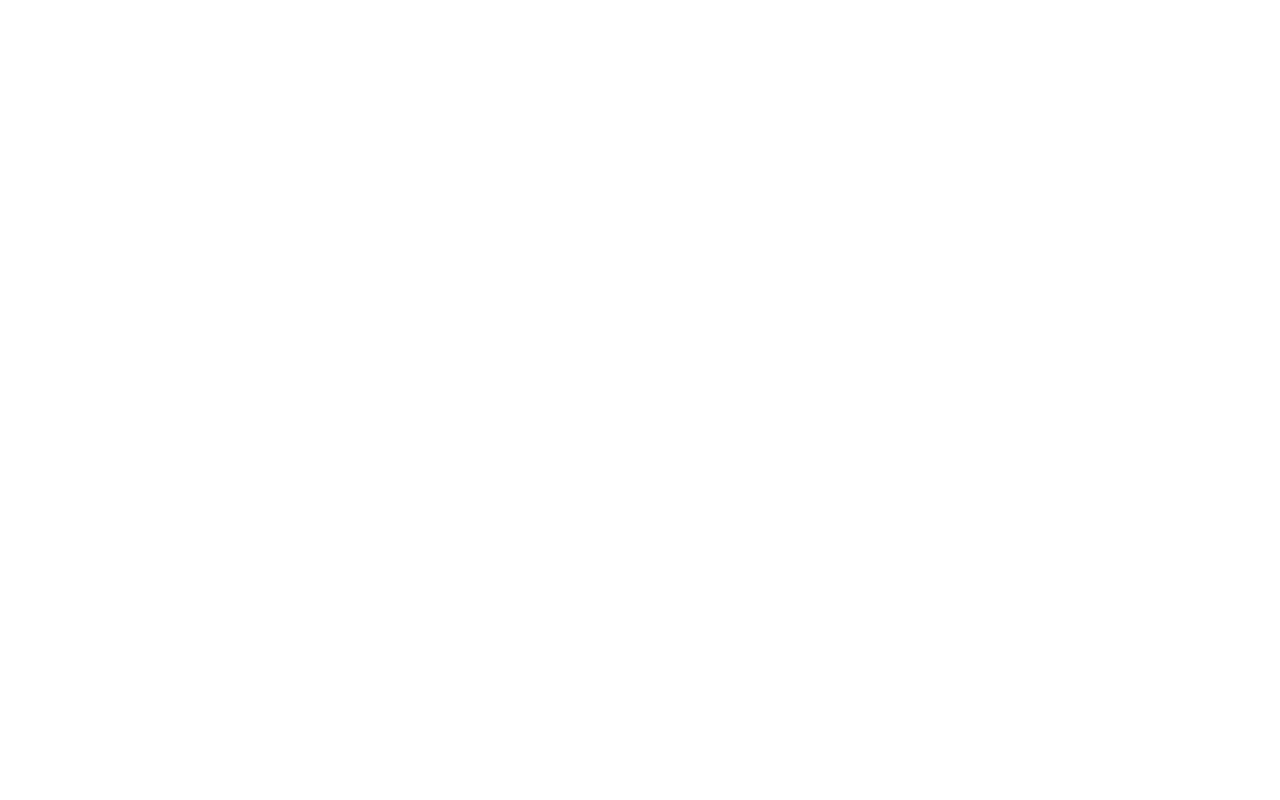
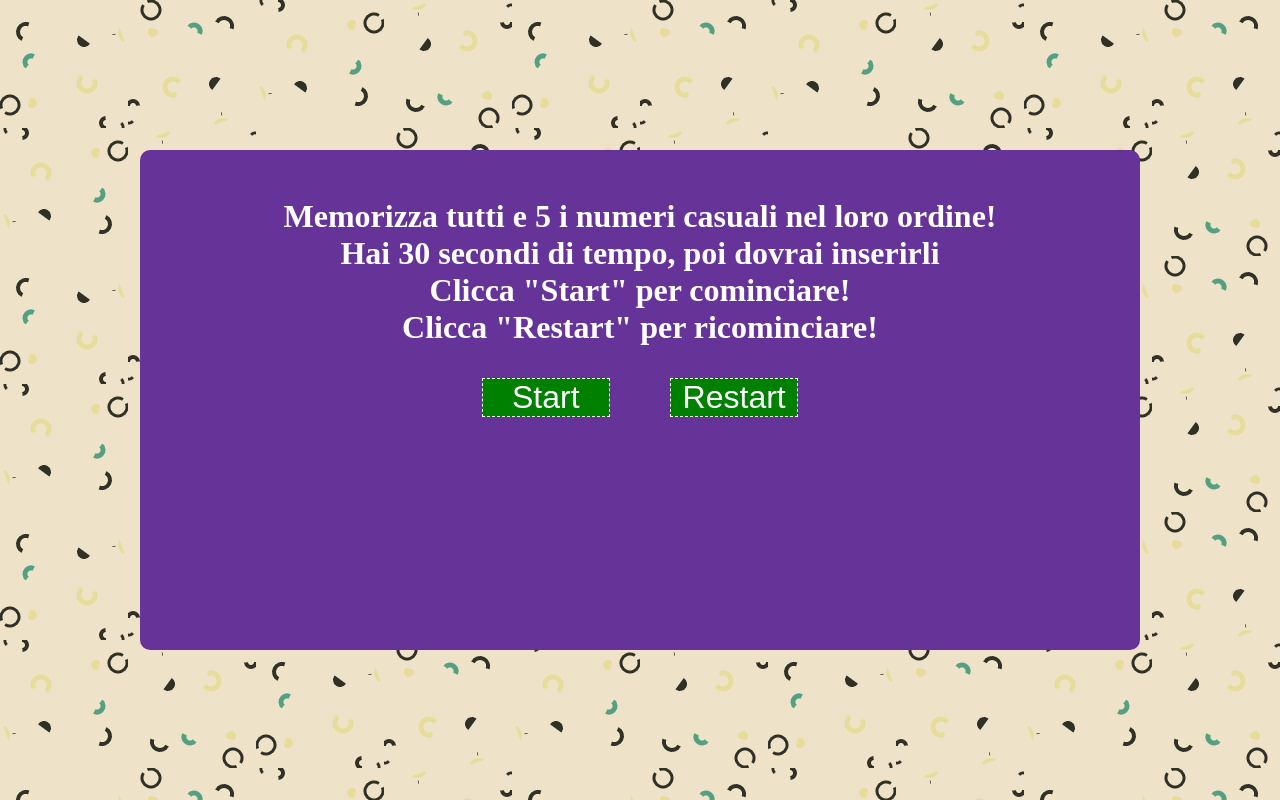
Before and after one commit to Lolloc99/js-simon, a plain HTML site: page index.html in a window 1280 px wide. Drawn offline with Linux system fonts and the light colour scheme.

Commit message:
Estetica, base del funzionamento

```diff
--- a/css/style.css
+++ b/css/style.css
@@ -4,3 +4,57 @@
     padding: 0;
     box-sizing: border-box;
 }
+
+/* COMMON */
+body {
+    height: 100vh;
+    display: flex;
+    justify-content: center;
+    align-items: center;
+    background-color: beige;
+    background-image: url(../img/Background-Pattern.png);
+    background-repeat: cover;
+}
+
+h1 {
+    color: white;
+}
+
+.container {
+    width: 1000px;
+    height: 500px;
+    padding: 3rem;
+    display: flex;
+    flex-direction: column;
+    justify-content: flex-start;
+    align-items: center;
+    background-color: rebeccapurple;
+    text-align: center;
+    border-radius: 10px;
+}
+
+#start-string {
+    margin-bottom: 2rem;
+}
+
+#btn-container {
+    display: flex;
+    justify-content: space-between;
+    width: 35%;
+}
+
+#restart-btn,
+#start-btn {
+    font-size: 2rem;
+    width: 8rem;
+    background-color: green;
+    color: white;
+    border: 1px dashed white;
+    cursor: pointer;
+}
+
+#simon {
+    font-size: 5rem;
+    margin: 5rem;
+    color: gold;
+}
--- a/index.html
+++ b/index.html
@@ -9,7 +9,14 @@
     <link rel="stylesheet" href="css/style.css">
 </head>
 <body>
-
+    <div class="container">
+        <h1 id="start-string">Memorizza tutti e 5 i numeri casuali nel loro ordine! <br> Hai 30 secondi di tempo, poi dovrai inserirli <br> Clicca "Start" per cominciare! <br> Clicca "Restart" per ricominciare!</h1>
+        <div id="btn-container">
+            <input type="button" id="start-btn" value="Start">
+            <input type="button" id="restart-btn" value="Restart">
+        </div>
+        <h1 id="simon"></h1>
+    </div>
 
     <script src="js/script.js" type="text/javascript"></script>
 </body>
--- a/js/script.js
+++ b/js/script.js
@@ -8,3 +8,61 @@ Consigli del giorno:
 * Dividete in piccoli problemi la consegna.
 * Individuate gli elementi di cui avete bisogno per realizzare il programma.
 */
+
+// Creare un array di 5 numeri casuali
+const rndArray = rndNumberGenerator(5, 50);
+// Imposto il tempo del timer (in secondi)
+const timeSec = 5;
+// Creo l'array vuoto dei numeri dell'utente
+const userArray = [];
+
+// Avviare il timer di 30sec
+document.getElementById("start-btn").addEventListener("click",
+    function () {
+
+        // Stampare in pagina il contenuto dell'array
+        const textString = document.getElementById("simon");
+        textString.innerHTML = rndArray;
+
+        const timer = setTimeout(() => {
+            userArray = prompt("Inserisci i numeri visualizzati nel loro ordine")
+            console.log(userArray);
+        }, (timeSec) * 1000);
+    });
+
+// Al termine del timer, chiedere all'utente di inserire i numeri visti, tramite prompt, ed inseririli in un array
+
+// Fare un ciclo che analizza i numeri interni all'array random e quelli interni all'array dell'utente, confrontandoli e segnalando se elemRndArray === elemUserArray, dicendo n. e oggetto di quelli ===
+
+
+// FUNCTIONS
+/*
+Descrizione: Crea un array di numeri casuali non ripetuti
+    Dato 1: numero massimo di elementi da creare → "elementMax"
+    Dato 2: range massimo di numeri da prendere → "rangeMax"
+    Return: array[n*rangeMax]
+*/
+function rndNumberGenerator(elementMax, rangeMax) {
+    const rndNumberArray = [];
+
+    let index = 0;
+    while (index < elementMax) {
+        let rndNumber = getRndInteger (1, rangeMax);
+        if (!rndNumberArray.includes(rndNumber))  {
+            rndNumberArray.push(rndNumber)
+            index++;
+        }
+    }
+
+    return rndNumberArray;
+}
+
+/*
+Descrizione: Genera numeri casuali
+    Dato 1: range numero minimo → "min"
+    Dato 2: range numero massimo → "max"
+    Return: numero casuale compreso tra "min" e "max"
+*/
+function getRndInteger(min, max) {
+    return Math.floor(Math.random() * (max - min + 1) ) + min;
+}
```
Also changed, not shown: img/Background-Pattern.png (added).
